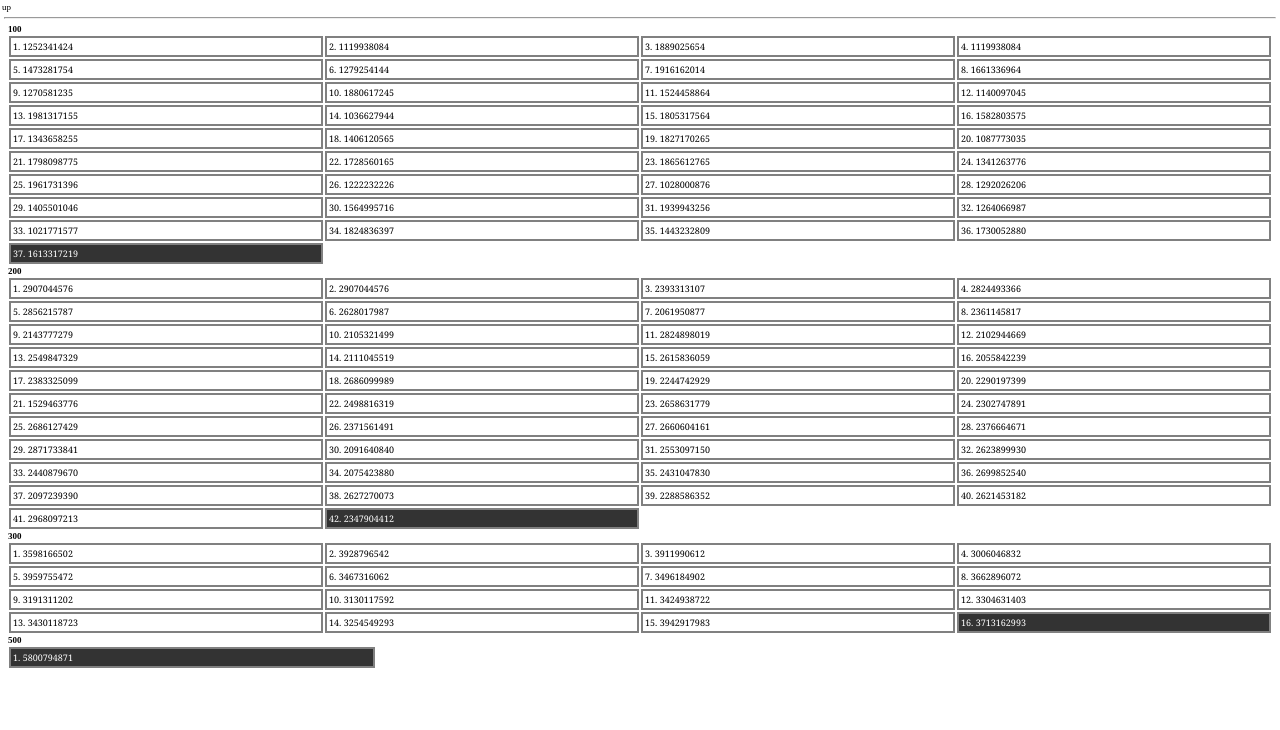
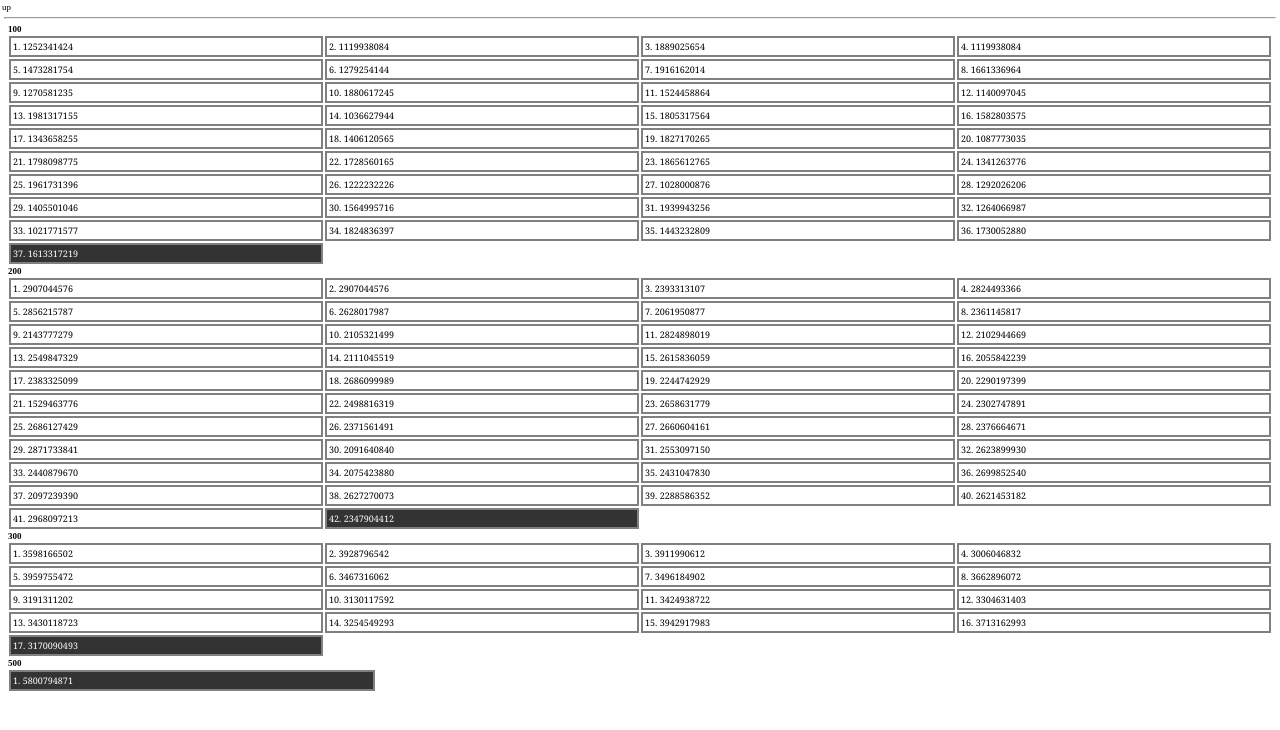
Before and after one commit to Duncle251/Uncle-098, a plain HTML site: page كروت/index.html in a window 1280 px wide. Drawn offline with Linux system fonts and the light colour scheme; a script that the page names is missing.

Commit message:
Update index.html

```diff
--- a/كروت/index.html
+++ b/كروت/index.html
@@ -63,7 +63,7 @@ up<!DOCTYPE html>
       <p>3496184902</p> <p>3662896072</p> <p>3191311202</p>
       <p>3130117592</p> <p>3424938722</p> <p>3304631403</p>
       <p>3430118723</p> <p>3254549293</p> <p>3942917983</p>
-      <p>3713162993</p>
+      <p>3713162993</p> <p>3170090493</p>
 
     </div>
     <h6>500</h6>
```
